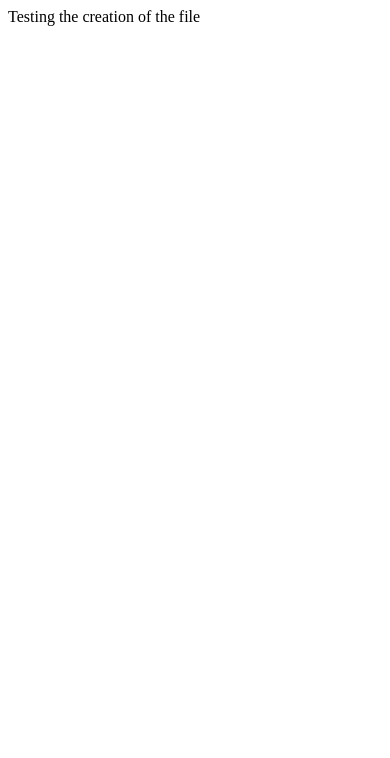
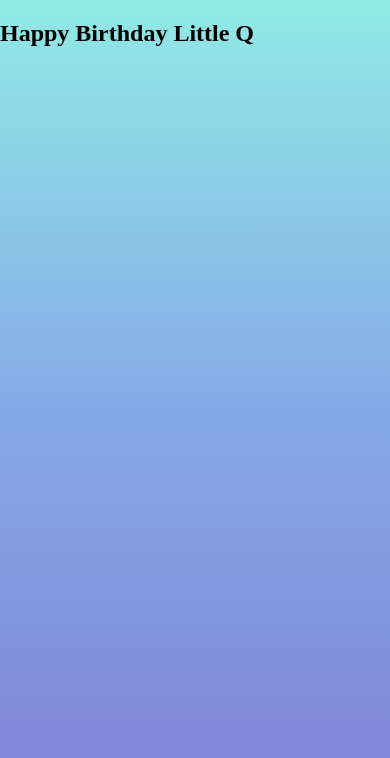
Before and after one commit to EuanMacQuarrie/elliebirthday, a plain HTML site: page index.html in a window 390 px wide. Drawn offline with Linux system fonts and the light colour scheme.

Commit message:
adding css file

```diff
--- a/index.html
+++ b/index.html
@@ -1 +1,13 @@
-Testing the creation of the file
+<!DOCTYPE html>
+<html lang="en">
+<head>
+    <meta charset="UTF-8">
+    <meta name="viewport" content="width=device-width, initial-scale=1.0">
+    <link rel="stylesheet" href="styles.css">
+    <title>Ellie's Birthday</title>
+</head>
+<body>
+    <h2>Happy Birthday Little Q</h2>
+
+</body>
+</html>
--- /dev/null
+++ b/styles.css
@@ -0,0 +1,46 @@
+body {
+    display: grid;
+    grid-template-areas:
+      "header header header"
+      "article nav ads"
+      "footer footer footer";
+    grid-template-rows: 80px 1fr 70px;
+    grid-template-columns: 1fr 20% 15%;
+    grid-row-gap: 10px;
+    grid-column-gap: 10px;
+    height: 100vh;
+    margin: 0;
+    background: linear-gradient(to bottom, #91EAE4, #86A8E7, #7F7FD5);
+    }
+  header, footer, article, nav, div {
+    padding: 1.2em;
+    background: gold;
+    }
+  #pageHeader {
+    grid-area: header;
+    }
+  #pageFooter {
+    grid-area: footer;
+    }
+  #mainArticle {
+    grid-area: article;
+    }
+  #mainNav {
+    grid-area: nav;
+    }
+  #siteAds {
+    grid-area: ads;
+    }
+  /* Stack the layout on small devices/viewports. */
+  @media all and (max-width: 575px) {
+    body {
+      grid-template-areas:
+        "header"
+        "article"
+        "ads"
+        "nav"
+        "footer";
+      grid-template-rows: 80px 1fr 70px 1fr 70px;
+      grid-template-columns: 1fr;
+   }
+  }
```
